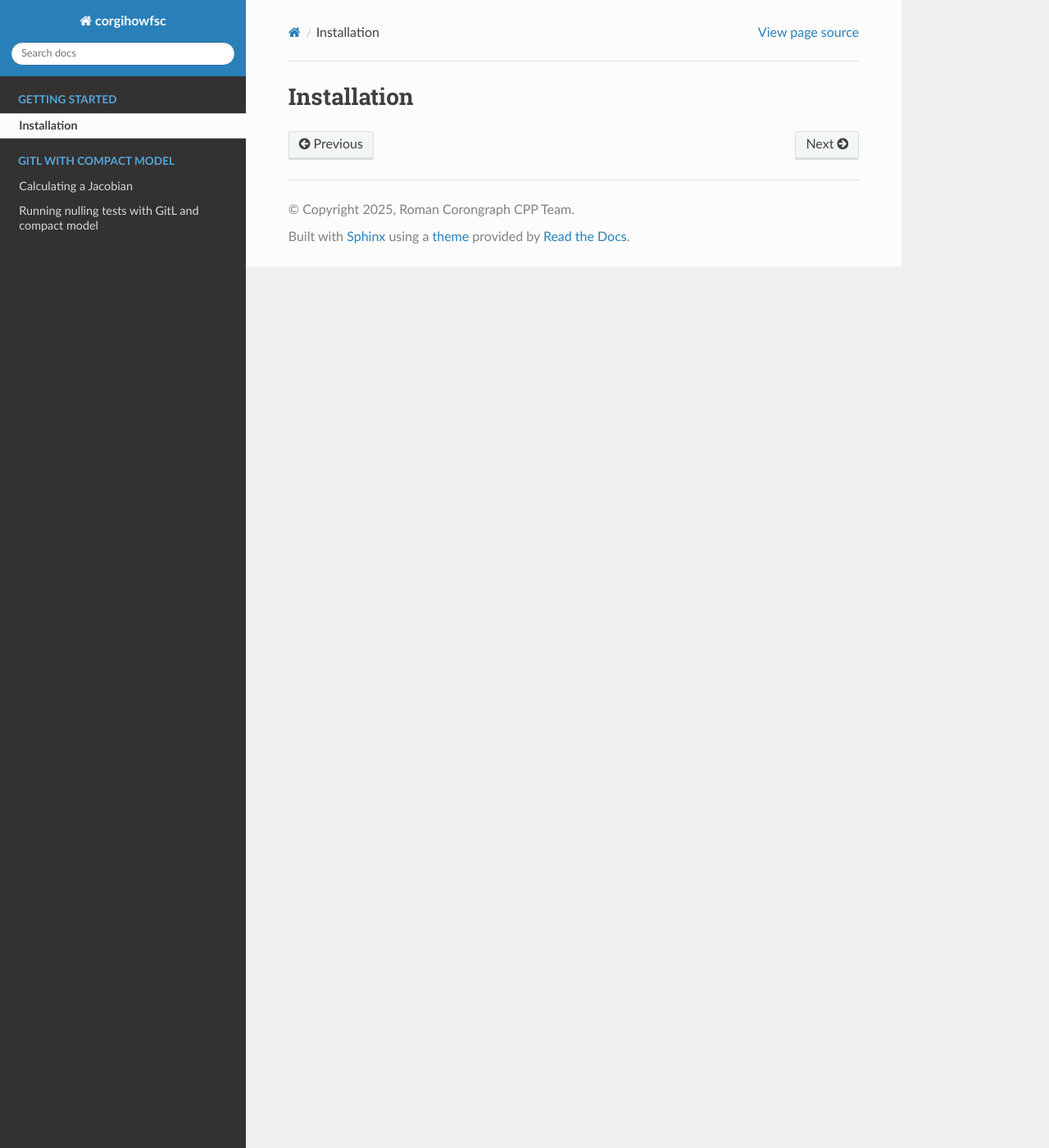
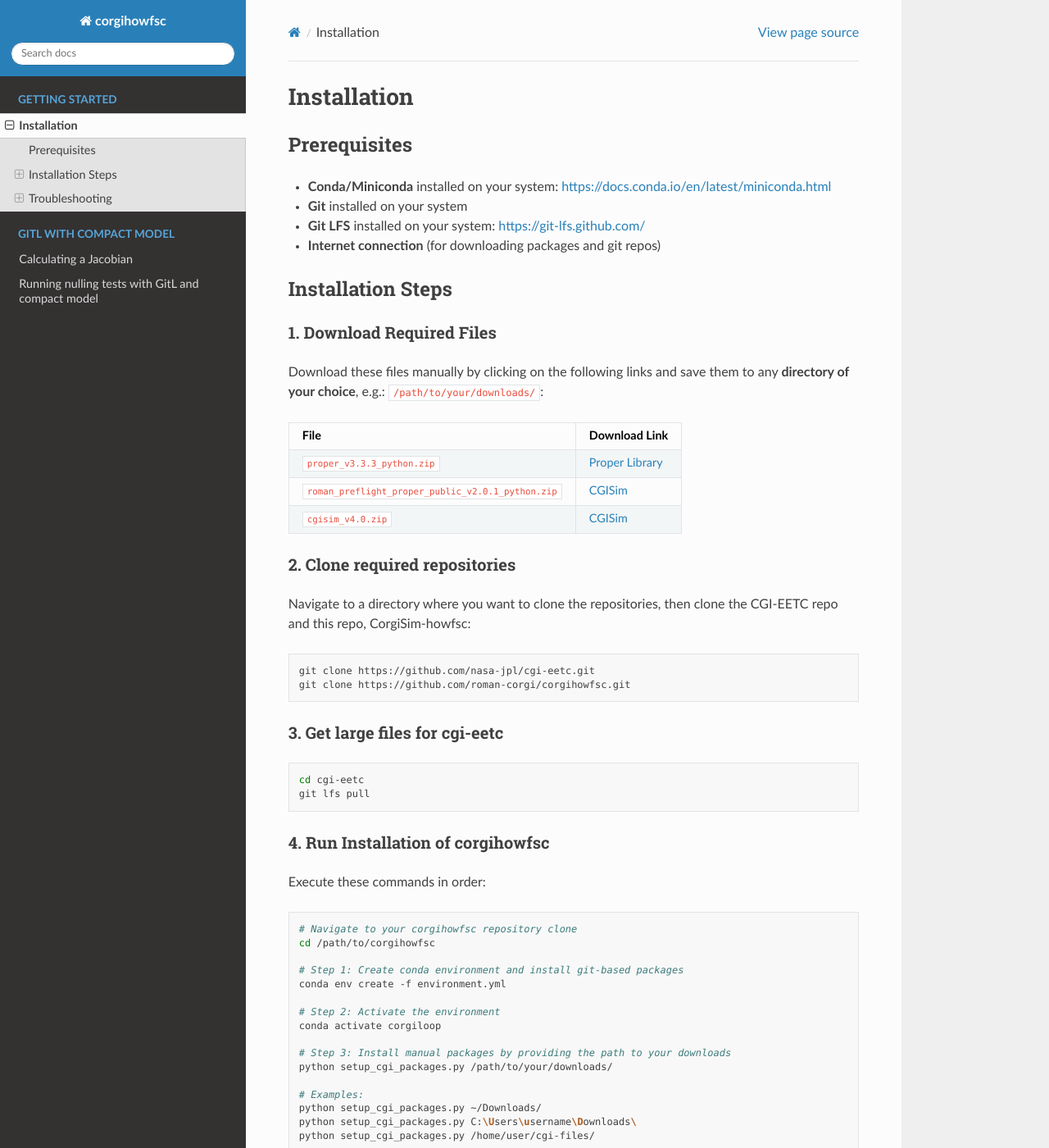
Before and after one commit to roman-corgi/corgihowfsc, a Sphinx documentation site: the page built from docs/source/installation.md, in a window 1280 px wide and 1400 px high. Shown: the whole window at 82% size. Built offline with Sphinx 7.4.7 and the Read the Docs theme 3.1.0, drawn with Linux system fonts in a browser that asks for light colours; some of the changed text lies outside the part shown.

Commit message:
Move installation instructions into docs

`````diff
--- a/docs/source/installation.md
+++ b/docs/source/installation.md
@@ -1 +1,111 @@
 # Installation
+
+## Prerequisites
+
+- **Conda/Miniconda** installed on your system: https://docs.conda.io/en/latest/miniconda.html
+- **Git** installed on your system
+- **Git LFS** installed on your system: https://git-lfs.github.com/
+- **Internet connection** (for downloading packages and git repos)
+
+## Installation Steps
+
+### 1. Download Required Files
+
+Download these files manually by clicking on the following links and save them to any **directory of your choice**, e.g.: `/path/to/your/downloads/`:
+
+| File | Download Link                                                                                             |
+|------|-----------------------------------------------------------------------------------------------------------|
+| `proper_v3.3.3_python.zip` | [Proper Library](https://sourceforge.net/projects/proper-library/files/proper_v3.3.3_python.zip/download) |
+| `roman_preflight_proper_public_v2.0.1_python.zip` | [CGISim](https://sourceforge.net/projects/cgisim/files/roman_preflight_proper_public_v2.0.1_python.zip/download)                                                        |
+| `cgisim_v4.0.zip` | [CGISim](https://sourceforge.net/projects/cgisim/files/cgisim_v4.0.zip/download)                                                        |
+
+### 2. Clone required repositories
+
+Navigate to a directory where you want to clone the repositories, then clone the CGI-EETC repo and this repo, CorgiSim-howfsc:
+
+```bash
+git clone https://github.com/nasa-jpl/cgi-eetc.git
+git clone https://github.com/roman-corgi/corgihowfsc.git
+````
+
+### 3. Get large files for cgi-eetc
+
+```bash
+cd cgi-eetc
+git lfs pull
+```
+
+### 4. Run Installation of corgihowfsc
+
+Execute these commands in order:
+
+```bash
+# Navigate to your corgihowfsc repository clone
+cd /path/to/corgihowfsc
+
+# Step 1: Create conda environment and install git-based packages
+conda env create -f environment.yml
+
+# Step 2: Activate the environment
+conda activate corgiloop
+
+# Step 3: Install manual packages by providing the path to your downloads
+python setup_cgi_packages.py /path/to/your/downloads/
+
+# Examples:
+python setup_cgi_packages.py ~/Downloads/
+python setup_cgi_packages.py C:\Users\username\Downloads\
+python setup_cgi_packages.py /home/user/cgi-files/
+```
+
+### 5. Verify Installation
+
+Test that everything is installed correctly:
+
+```python
+# In Python, try importing the packages
+import proper
+import roman_preflight_proper
+import cgisim
+import howfsc
+import eetc
+
+print("✅ All CGI packages imported successfully!")
+```
+
+### Help
+```bash
+python setup_cgi_packages.py --help
+```
+
+## Troubleshooting
+
+### Missing Downloads
+- Verify all 3 zip files are in your specified directory
+- Check file names match exactly (case-sensitive)
+- Use absolute paths to avoid confusion
+
+### Environment Issues
+- Ensure you activated the environment: `conda activate corgiloop`
+- Check conda environment exists: `conda env list`
+
+### Path Issues
+- Use absolute paths: `/full/path/to/downloads/` instead of `~/Downloads/`
+- On Windows, use forward slashes or escape backslashes: `C:/Users/name/Downloads/`
+- Check directory exists and contains the zip files
+
+### Installation Failures
+- Check internet connection for git repositories
+- Verify zip files are not corrupted
+- Try running `setup_cgi_packages.py` again
+
+### Valid FITS file error
+If you encounter an error like this:
+```bash
+OSError: No SIMPLE card found, this file does not appear to be a valid FITS file. If this is really a FITS file, try with ignore_missing_simple=True
+```
+you are probably missing the LFS files from cgi-eetc.
+
+To fix this...
+- Make sure you have Git LFS installed: https://git-lfs.github.com/
+- If you installed from a cgi-eetc repo clone, run `git lfs pull` in that directory to download the large files.
`````
Also changed, not shown: README.md (+0 -112 lines).
